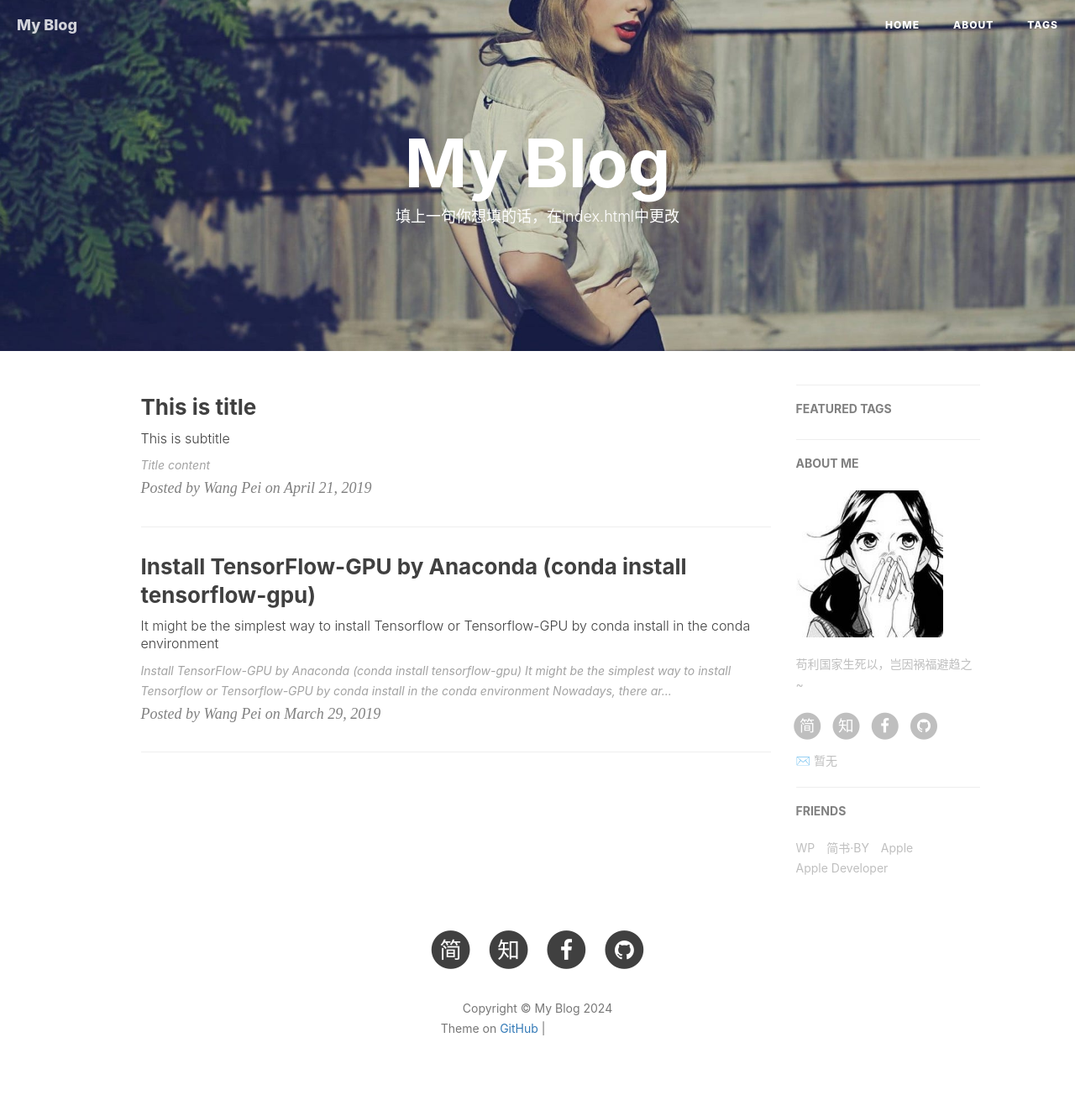
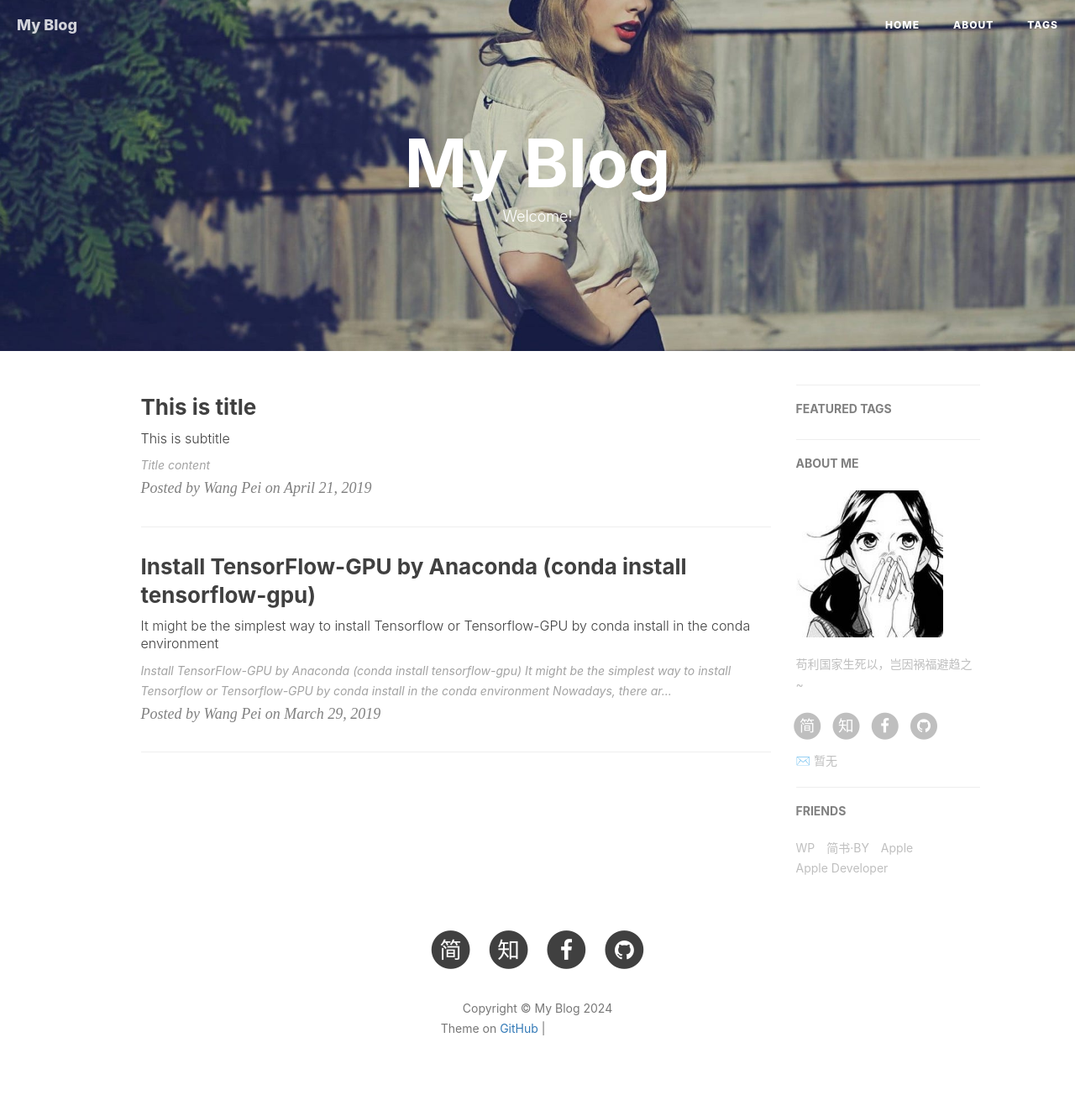
Before and after one commit to zwyhahaha/zwyhahaha.github.io, a Jekyll site: the page built from index.html, in a window 1280 px wide. Shown: the whole page at 84% size. Built offline with Jekyll 4.4.1, drawn with Linux system fonts in a browser that asks for light colours; nearby versions of some CDN libraries; the list of posts is cut into pages by our own code; comment, search, counter and statistics services are not loaded; grey boxes are pictures that could not be loaded.

Commit message:
Update index.html

```diff
--- a/index.html
+++ b/index.html
@@ -1,6 +1,6 @@
 ---
 layout: page
-description: "填上一句你想填的话，在index.html中更改"
+description: "Welcome!"
 ---
 
 {% for post in paginator.posts %}
```
